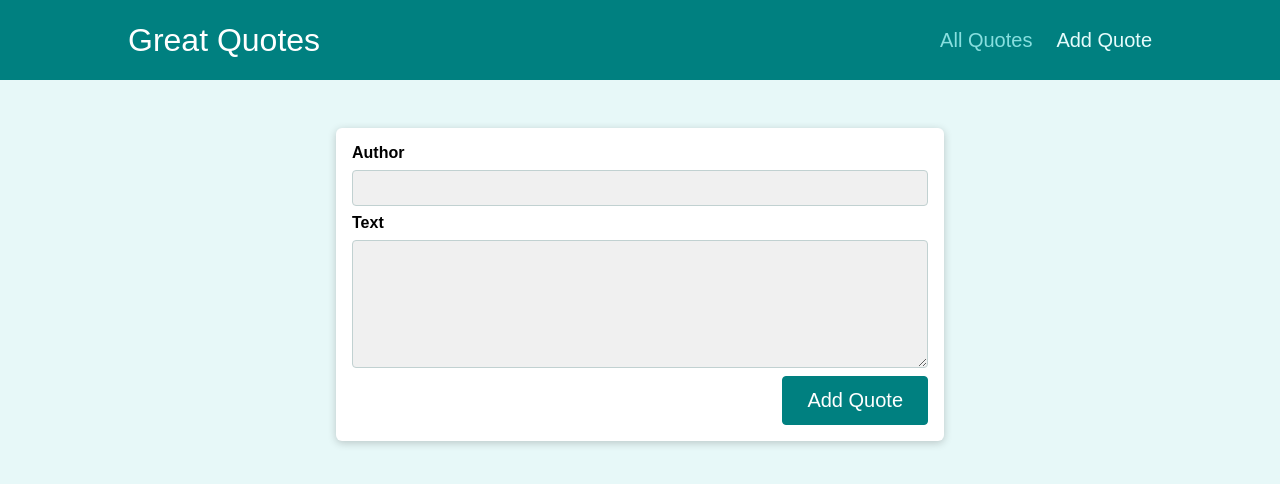
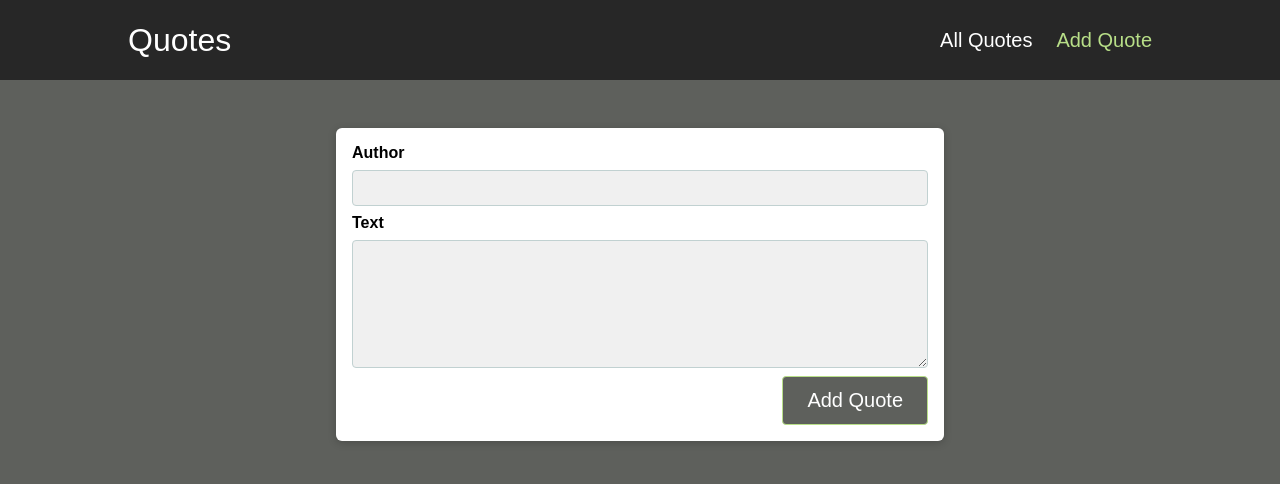
Before and after one commit to abdallah-alaff96/Great-Quotes, a React (Create React App) app: page /new-quote in a window 1280 px wide. Shown: the top 484 px of the page. Built offline with nearby package versions, Linux system fonts and the light colour scheme.

Commit message:
change styles

```diff
--- a/src/components/comments/CommentItem.module.css
+++ b/src/components/comments/CommentItem.module.css
@@ -1,7 +1,7 @@
 .item {
   margin: 1rem 0;
-  color: #4a5555;
+  color: #b8df88;
   font-size: 1.25rem;
   padding-bottom: 0.5rem;
-  border-bottom: 2px solid teal;;
+  border-bottom: 2px solid #b8df88;
 }
--- a/src/components/comments/Comments.js
+++ b/src/components/comments/Comments.js
@@ -46,7 +46,6 @@ const Comments = () => {
 
   return (
     <section className={classes.comments}>
-      <h2>User Comments</h2>
       {!isAddingComment && (
         <button className="btn" onClick={startAddCommentHandler}>
           Add a Comment
--- a/src/components/comments/NewCommentForm.module.css
+++ b/src/components/comments/NewCommentForm.module.css
@@ -8,7 +8,7 @@
   position: absolute;
   width: 100%;
   height: 100%;
-  background-color: rgba(255, 255, 255, 0.7);
+  background-color: #b8df88;
   display: flex;
   justify-content: center;
   align-items: center;
@@ -28,7 +28,7 @@
   font: inherit;
   padding: 0.35rem;
   border-radius: 4px;
-  background-color: #f0f0f0;
+  background-color: #d0d3d3;
   border: 1px solid #c1d1d1;
   display: block;
   width: 100%;
@@ -36,8 +36,8 @@
 }
 
 .control textarea:focus {
-  background-color: #cbf8f8;
-  outline-color: teal;
+  background-color: #9a9d9d;
+  outline-color: #9a9d9d;
 }
 
 .actions button {
--- a/src/components/layout/MainNavigation.js
+++ b/src/components/layout/MainNavigation.js
@@ -4,7 +4,7 @@ import classes from "./MainNavigation.module.css";
 const MainNavigation = () => {
   return (
     <header className={classes.header}>
-      <div className={classes.logo}>Great Quotes</div>
+      <div className={classes.logo}>Quotes</div>
       <nav className={classes.nav}>
         <ul>
           <li>
--- a/src/components/layout/MainNavigation.module.css
+++ b/src/components/layout/MainNavigation.module.css
@@ -5,7 +5,7 @@
   padding: 0 10%;
   justify-content: space-between;
   align-items: center;
-  background-color: #008080;
+  background-color: #272727;
 }
 
 .logo {
@@ -27,11 +27,11 @@
 
 .nav a {
   text-decoration: none;
-  color: #88dfdf;
+  color: #ffffff;
 }
 
 .nav a:hover,
 .nav a:active,
 .nav a.active {
-  color: #e6fcfc;
+  color: #b8df88;
 }
--- a/src/components/quotes/HighlightedQuote.module.css
+++ b/src/components/quotes/HighlightedQuote.module.css
@@ -1,5 +1,5 @@
 .quote {
-  background-color: #162b2b;
+  background-color: #272727;
   color: white;
   border-radius: 6px;
   padding: 3rem;
@@ -16,5 +16,5 @@
   font-style: italic;
   font-size: 1.5rem;
   text-align: right;
-  color: #a1e0e0;
+  color: #b8df88;
 }
--- a/src/components/quotes/QuoteForm.module.css
+++ b/src/components/quotes/QuoteForm.module.css
@@ -36,8 +36,8 @@
 
 .control input:focus,
 .control textarea:focus {
-  background-color: #cbf8f8;
-  outline-color: teal;
+  background-color: #9a9d9d;
+  outline-color: #9a9d9d;
 }
 
 .actions {
--- a/src/components/quotes/QuoteItem.module.css
+++ b/src/components/quotes/QuoteItem.module.css
@@ -6,7 +6,7 @@
   align-items: flex-end;
   box-shadow: 0 2px 4px rgba(0, 0, 0, 0.2);
   border-radius: 6px;
-  background-color: #c2e7f0;
+  background-color: #d6e8c0;
 }
 
 .item:last-of-type {
@@ -33,5 +33,5 @@
 
 .item figcaption {
   font-style: italic;
-  color: #566d6d;
+  color: #272727;
 }
--- a/src/components/quotes/QuoteList.module.css
+++ b/src/components/quotes/QuoteList.module.css
@@ -6,14 +6,14 @@
 
 .sorting {
   padding-bottom: 1rem;
-  border-bottom: 3px solid #b2d4d4;
+  border-bottom: 3px solid #c7d8b2;
   margin-bottom: 2rem;
 }
 
 .sorting button {
   font: inherit;
-  color: teal;
-  border: 1px solid teal;
+  color: #b8df88;
+  border: 1px solid #b8df88;
   background-color: transparent;
   border-radius: 4px;
   padding: 0.5rem 1.5rem;
@@ -21,5 +21,5 @@
 }
 
 .sorting button:hover {
-  background-color: #c2fafa;
+  background-color: #545858;
 }
--- a/src/index.css
+++ b/src/index.css
@@ -5,7 +5,7 @@
 body {
   font-family: sans-serif;
   margin: 0;
-  background-color: #e7f8f8;
+  background-color: #5e605c;
 }
 
 .centered {
@@ -19,23 +19,23 @@ body {
 .focused {
   font-size: 3rem;
   font-weight: bold;
-  color: white;
+  color: rgb(0, 0, 0);
 }
 
 .btn {
   text-decoration: none;
-  background-color: teal;
-  color: white;
+  background-color: #5e605c;
+  color: rgb(255, 255, 255);
   border-radius: 4px;
   padding: 0.75rem 1.5rem;
-  border: 1px solid teal;
+  border: 1px solid #b8df88;
   cursor: pointer;
 }
 
 .btn:hover,
 .btn:active {
-  background-color: #11acac;
-  border-color: #11acac;
+  background-color: #8c8e8a;
+  border-color: #b8df88;
 }
 
 .btn--flat {
@@ -43,7 +43,7 @@ body {
   justify-content: center;
   cursor: pointer;
   font: inherit;
-  color: teal;
+  color: #b8df88;
   border: none;
   background-color: none;
   text-decoration: none;
@@ -53,6 +53,6 @@ body {
 
 .btn--flat:hover,
 .btn--flat:active {
-  background-color: teal;
-  color: white;
+  background-color: #b8df88;
+  color: rgb(0, 0, 0);
 }
```
Also changed, not shown: 2 other files (tests, documents, lock files or other folders).
